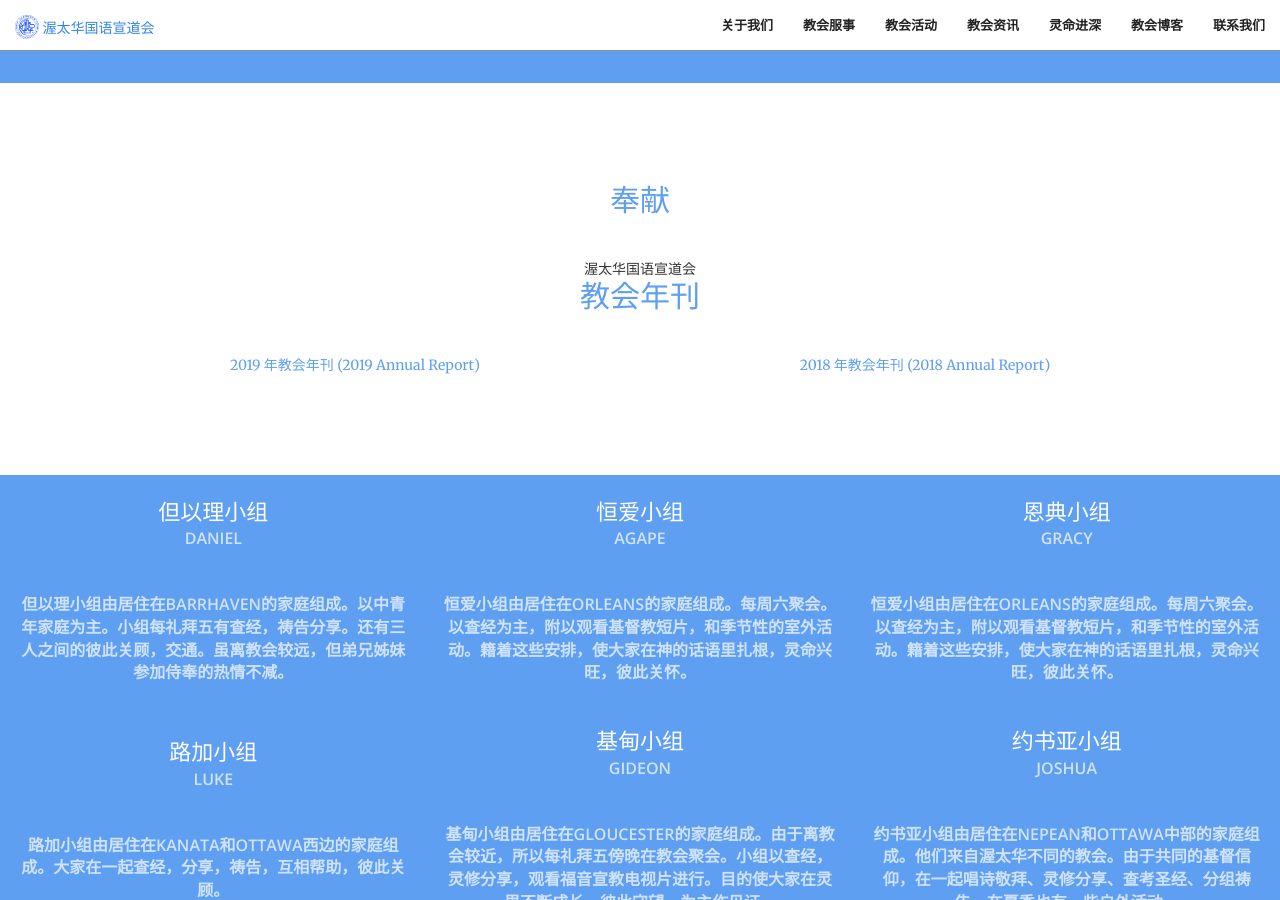
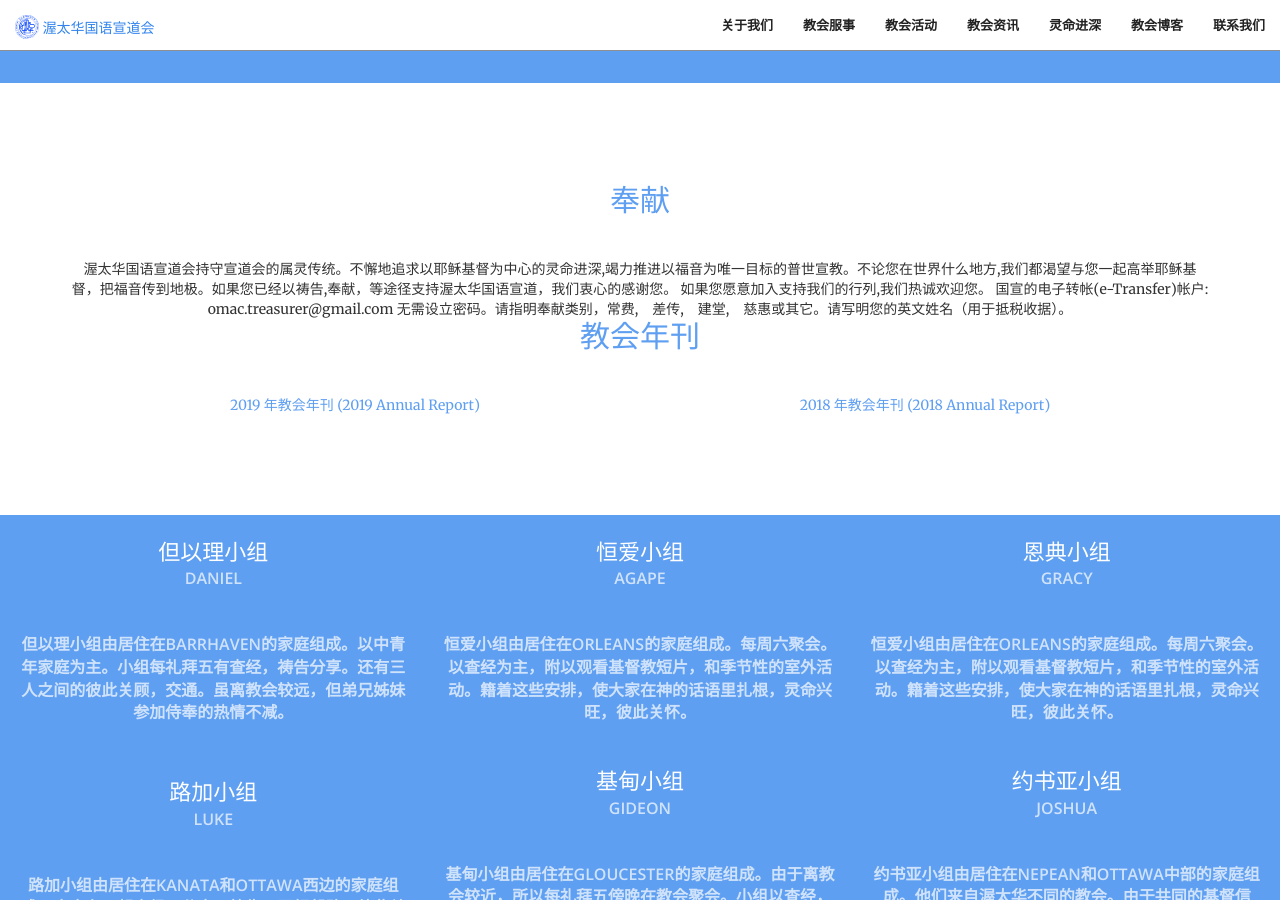
Before and after one commit to JonasYow/ottawaomac, a Jekyll site: the page built from index.html, in a window 1280 px wide and 900 px high, scrolled down 3268 px. Built offline with Jekyll 4.4.1, drawn with Linux system fonts in a browser that asks for light colours.

Commit message:
Update information.html - add description of Offer
add the description of Offer

```diff
--- a/_includes/information.html
+++ b/_includes/information.html
@@ -7,8 +7,8 @@
             </div>
 			<div class="col-lg-12 text-center">
                     <tr>
-                        <td>渥太华国语宣道会
-						</td>
+                        <td>渥太华国语宣道会持守宣道会的属灵传统。不懈地追求以耶稣基督为中心的灵命进深,竭力推进以福音为唯一目标的普世宣教。不论您在世界什么地方,我们都渴望与您一起高举耶稣基督，把福音传到地极。如果您已经以祷告,奉献，等途径支持渥太华国语宣道，我们衷心的感谢您。 如果您愿意加入支持我们的行列,我们热诚欢迎您。
+国宣的电子转帐(e-Transfer)帐户: omac.treasurer@gmail.com 无需设立密码。请指明奉献类别，常费,　差传,　建堂,　慈惠或其它。请写明您的英文姓名（用于抵税收据）。</td>
                     </tr>
              </div>
             <div class="col-lg-12 text-center">
```
